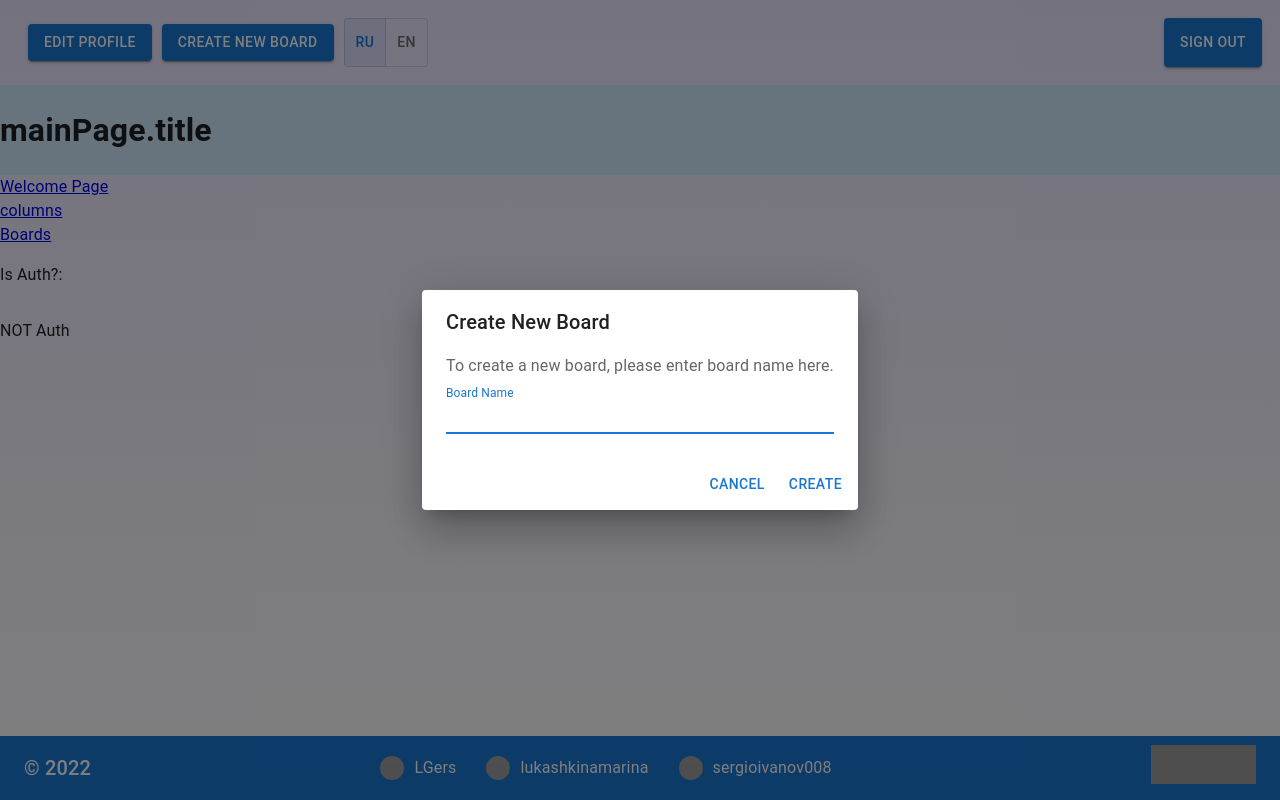
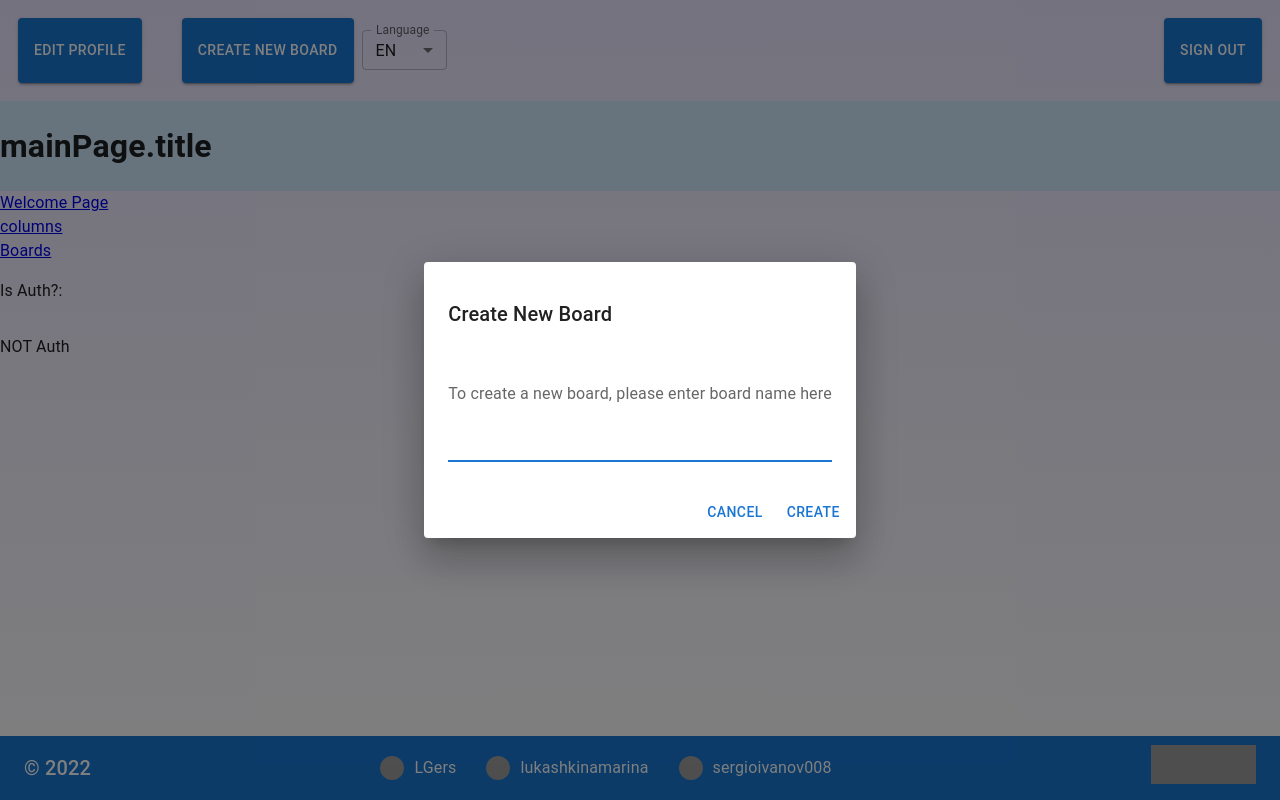
Before and after one commit to LGers/project-management-app, a React (Create React App) app: page /test in a window 1280 px wide. Both pictures are taken after a click on the button "CREATE NEW BOARD". Built offline with nearby package versions, Linux system fonts and the light colour scheme; grey boxes are pictures that could not be loaded.

Commit message:
feat: add localization to main header

```diff
--- a/src/components/CommonComponents/CommonComponents.tsx
+++ b/src/components/CommonComponents/CommonComponents.tsx
@@ -29,5 +29,3 @@ export const AlignCenter = styled('div')({
   display: 'flex',
   alignItems: 'center',
 });
-
-export const ButtonPadding = styled('div')({ paddingLeft: 10 });
--- a/src/components/MainHeader/MainHeader.tsx
+++ b/src/components/MainHeader/MainHeader.tsx
@@ -7,30 +7,23 @@ import {
   DialogContentText,
   DialogTitle,
   TextField,
-  ToggleButton,
-  ToggleButtonGroup,
 } from '@mui/material';
 import { JustifySpaceBetween, MainHeaderWrapper } from './MainHeader.styles';
-import { AlignCenter, ButtonPadding } from '../CommonComponents/CommonComponents';
+import { AlignCenter } from '../CommonComponents/CommonComponents';
 import { useNavigate } from 'react-router-dom';
 import { PATH } from '../../constants/common.dictionary';
 import { useCreateBoardApi } from './useCreateBoardApi';
-
-enum Language {
-  RU = 'RU',
-  EN = 'EN',
-}
+import { LanguageSelect } from '../LanguageSelect/LanguageSelect';
+import { useTranslation } from 'react-i18next';
+import { useDispatch } from 'react-redux';
+import { setAuth } from '../../redux/auth/auth.slice';
 
 export const MainHeader = () => {
-  const [language, setLanguage] = useState<Language>(Language.RU);
+  const { t } = useTranslation();
   const [open, setOpen] = useState<boolean>(false);
   const [boardName, setBoardName] = useState<string>('');
   const { createBoard } = useCreateBoardApi();
-
-  const handleChange = (event: React.MouseEvent) => {
-    const lang = (event.target as HTMLInputElement).value;
-    setLanguage(lang as Language);
-  };
+  const dispatch = useDispatch();
 
   const navigate = useNavigate();
 
@@ -42,17 +35,17 @@ export const MainHeader = () => {
     setOpen(true);
   };
 
-  const handleClose = () => {
+  const handleCloseDialog = () => {
     setOpen(false);
   };
 
-  const handleCreate = () => {
+  const handleCreateBoard = () => {
     setOpen(false);
     createBoard({ name: boardName });
   };
 
   const logoutHandler = (): void => {
-    navigate(PATH.SIGN_OUT);
+    dispatch(setAuth(false));
   };
 
   return (
@@ -60,40 +53,37 @@ export const MainHeader = () => {
       <MainHeaderWrapper>
         <JustifySpaceBetween>
           <AlignCenter>
-            <ButtonPadding>
-              <Button color="primary" variant="contained" onClick={editProfileHandler}>
-                Edit profile
-              </Button>
-            </ButtonPadding>
-            <ButtonPadding>
-              <Button color="primary" variant="contained" onClick={newBoardHandler}>
-                Create new board
-              </Button>
-            </ButtonPadding>
-            <ButtonPadding>
-              <ToggleButtonGroup color="primary" value={language} exclusive onChange={handleChange}>
-                <ToggleButton value={Language.RU}>{Language.RU}</ToggleButton>
-                <ToggleButton value={Language.EN}>{Language.EN}</ToggleButton>
-              </ToggleButtonGroup>
-            </ButtonPadding>
+            <Button color="primary" variant="contained" onClick={editProfileHandler}>
+              <p>{t('Edit profile')}</p>
+            </Button>
+            <Button
+              color="primary"
+              variant="contained"
+              onClick={newBoardHandler}
+              sx={{ marginLeft: 5 }}
+            >
+              <p> {t('Create new board')}</p>
+            </Button>
+            <LanguageSelect />
           </AlignCenter>
           <Button color="primary" variant="contained" onClick={logoutHandler}>
-            Sign Out
+            <p>{t('Sign Out')}</p>
           </Button>
         </JustifySpaceBetween>
       </MainHeaderWrapper>
       <div>
-        <Dialog open={open} onClose={handleClose}>
-          <DialogTitle>Create New Board</DialogTitle>
+        <Dialog open={open} onClose={handleCloseDialog}>
+          <DialogTitle>
+            <p>{t('Create New Board')}</p>
+          </DialogTitle>
           <DialogContent>
             <DialogContentText>
-              To create a new board, please enter board name here.
+              <p>{t('To create a new board, please enter board name here')}</p>
             </DialogContentText>
             <TextField
               autoFocus
               margin="dense"
               id="name"
-              label="Board Name"
               type="text"
               fullWidth
               value={boardName}
@@ -102,8 +92,8 @@ export const MainHeader = () => {
             />
           </DialogContent>
           <DialogActions>
-            <Button onClick={handleClose}>Cancel</Button>
-            <Button onClick={handleCreate}>Create</Button>
+            <Button onClick={handleCloseDialog}>{t('Cancel')}</Button>
+            <Button onClick={handleCreateBoard}>{t('Create')}</Button>
           </DialogActions>
         </Dialog>
       </div>
--- a/src/i18n/dictionary.ru.ts
+++ b/src/i18n/dictionary.ru.ts
@@ -1,8 +1,10 @@
 import { welcomePageRu } from './welcomePage.dictionary';
+import { mainHeaderRu } from './mainHeader.dictionary';
 import { authRu } from './auth.dictionary';
 
 export const ruTranslation = {
   languageLabel: 'Язык',
   ...welcomePageRu,
+  ...mainHeaderRu,
   ...authRu,
 };
--- /dev/null
+++ b/src/i18n/mainHeader.dictionary.ts
@@ -0,0 +1,19 @@
+export const mainHeaderEn = {
+  'Edit profile': 'Edit profile',
+  'Create new board': 'Create new board',
+  'Sign Out': 'Sign Out',
+  'To create a new board, please enter board name here':
+    'To create a new board, please enter board name here',
+  Cancel: 'Cancel',
+  Create: 'Create',
+};
+
+export const mainHeaderRu = {
+  'Edit profile': 'Редактировать профиль',
+  'Create new board': 'Создать новую доску',
+  'To create a new board, please enter board name here':
+    'Чтобы создать новую доску, пожалуйста, введите название доски здесь',
+  'Sign Out': 'Выход',
+  Cancel: 'Отменить',
+  Create: 'Создать',
+};
```
